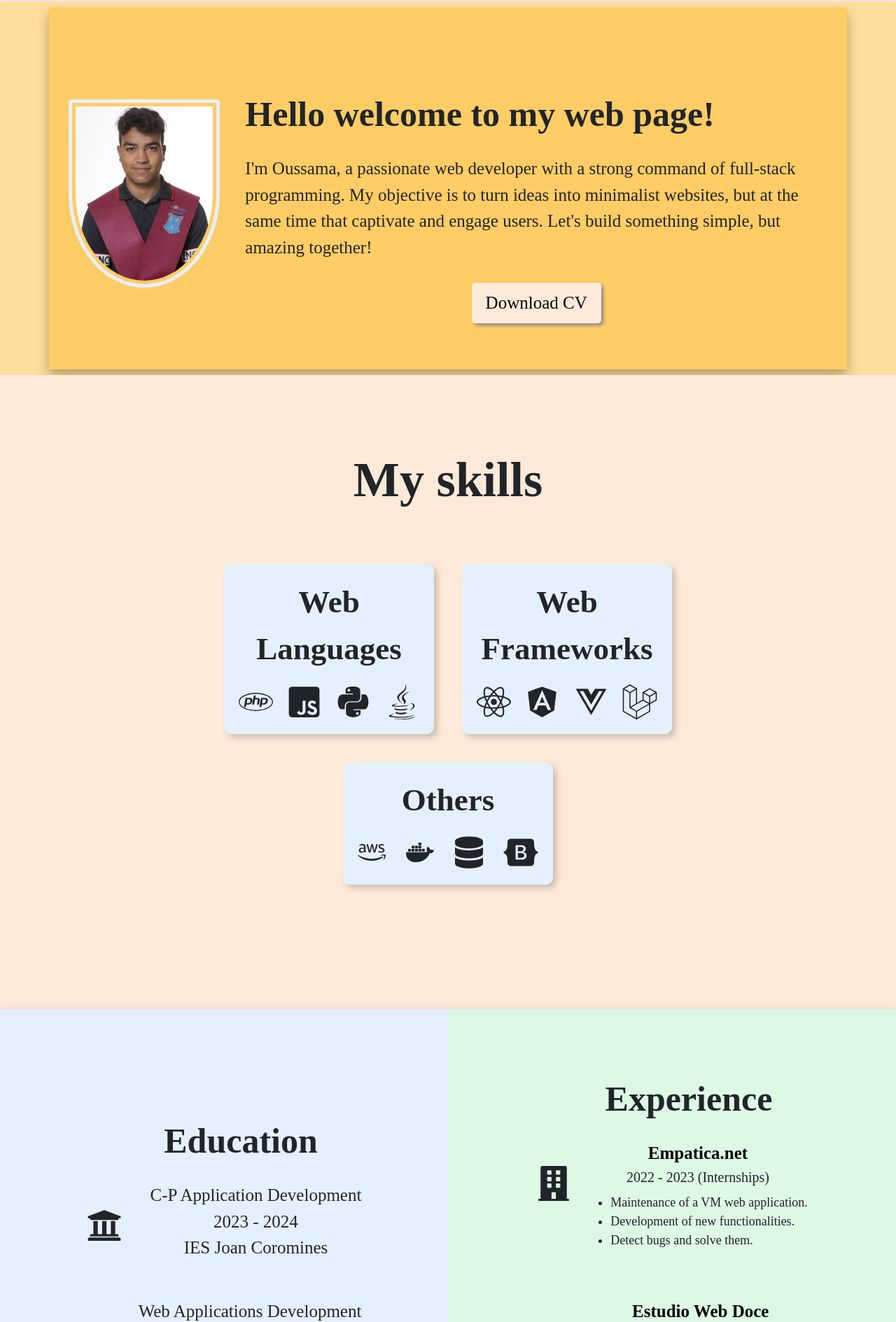
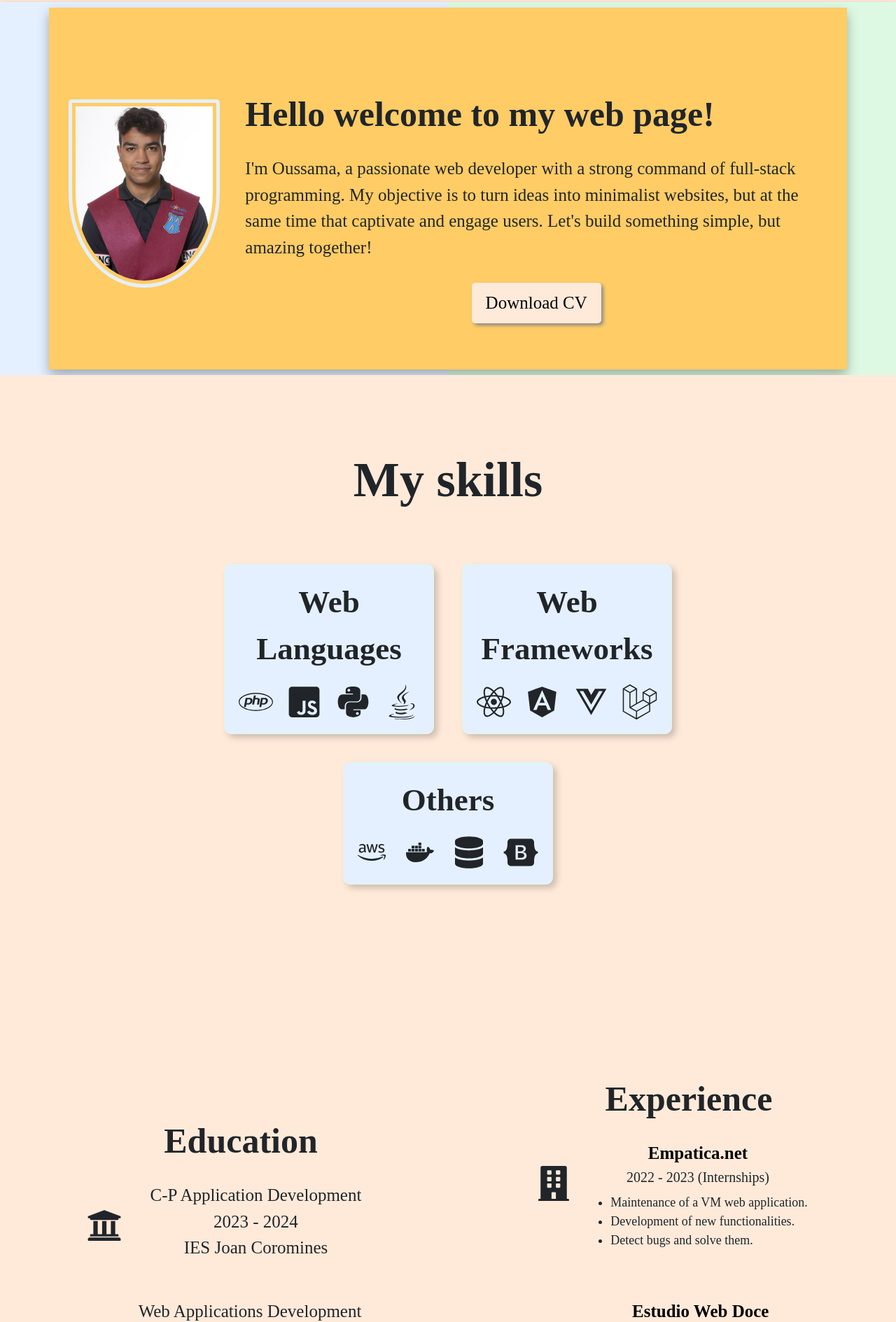
Before and after one commit to zaos22/zaos-portfolio, a React (Create React App) app: page / in a window 1280 px wide. Shown: the part 880-2769 px from the top of the page at 70% size. Built offline with nearby package versions, Linux system fonts and the light colour scheme.

Commit message:
Update App.css

```diff
--- a/src/App.css
+++ b/src/App.css
@@ -210,9 +210,9 @@
   box-shadow: 0 8px 16px rgba(0, 0, 0, 0.3);
 }
 
-.colorbg22 {
+.colorbg2 {
   background: linear-gradient(to right, #e4f0ff 50%, #ddf9e4 50%);
-  box-shadow: 0 8px 16px rgba(0, 0, 0, 0.3);
+  box-shadow: 0 8px 16px rgba(0, 0, 0, 0.5), 0 12px 24px rgba(0, 0, 0, 0.3);
 }
 
 .headerbg1 {
```
